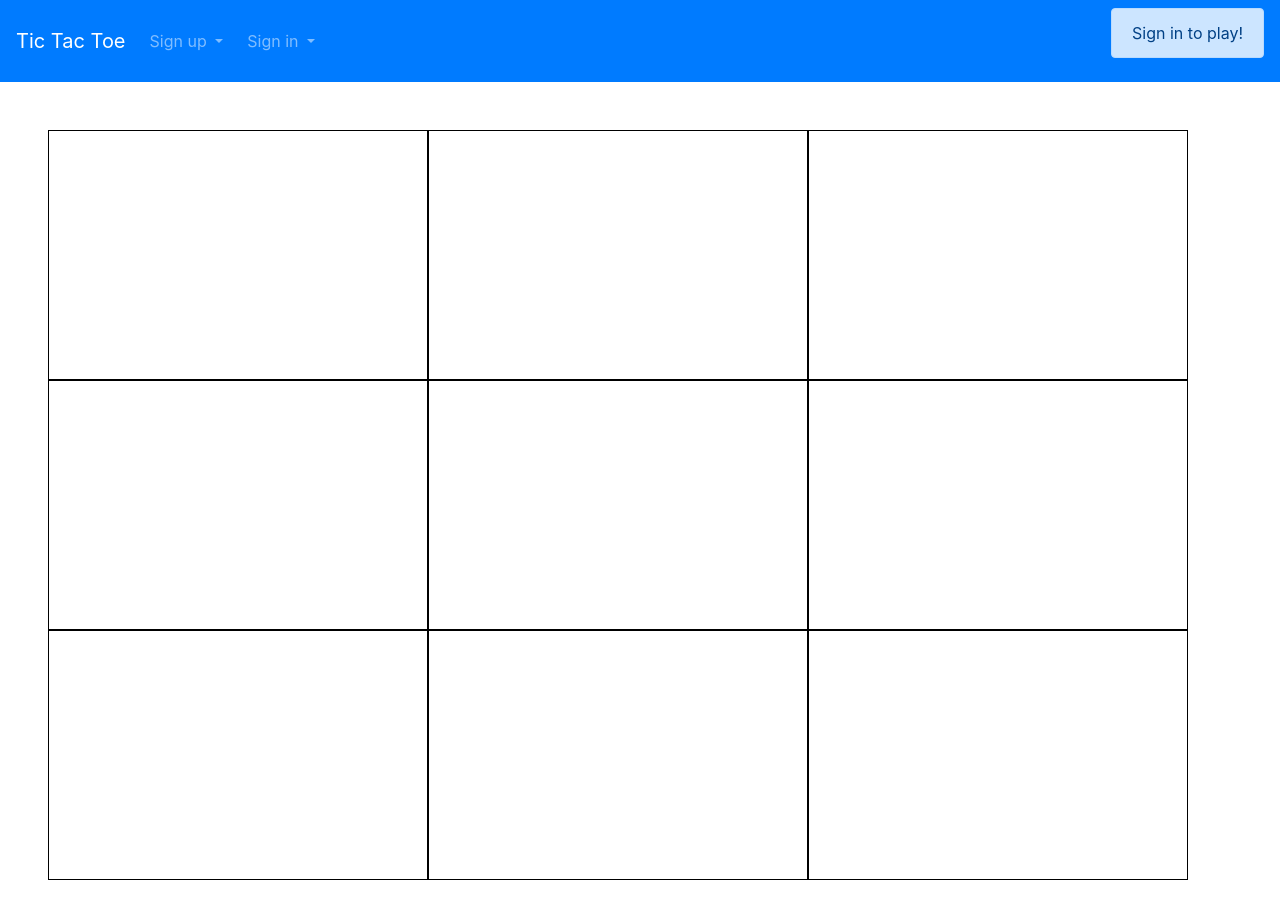
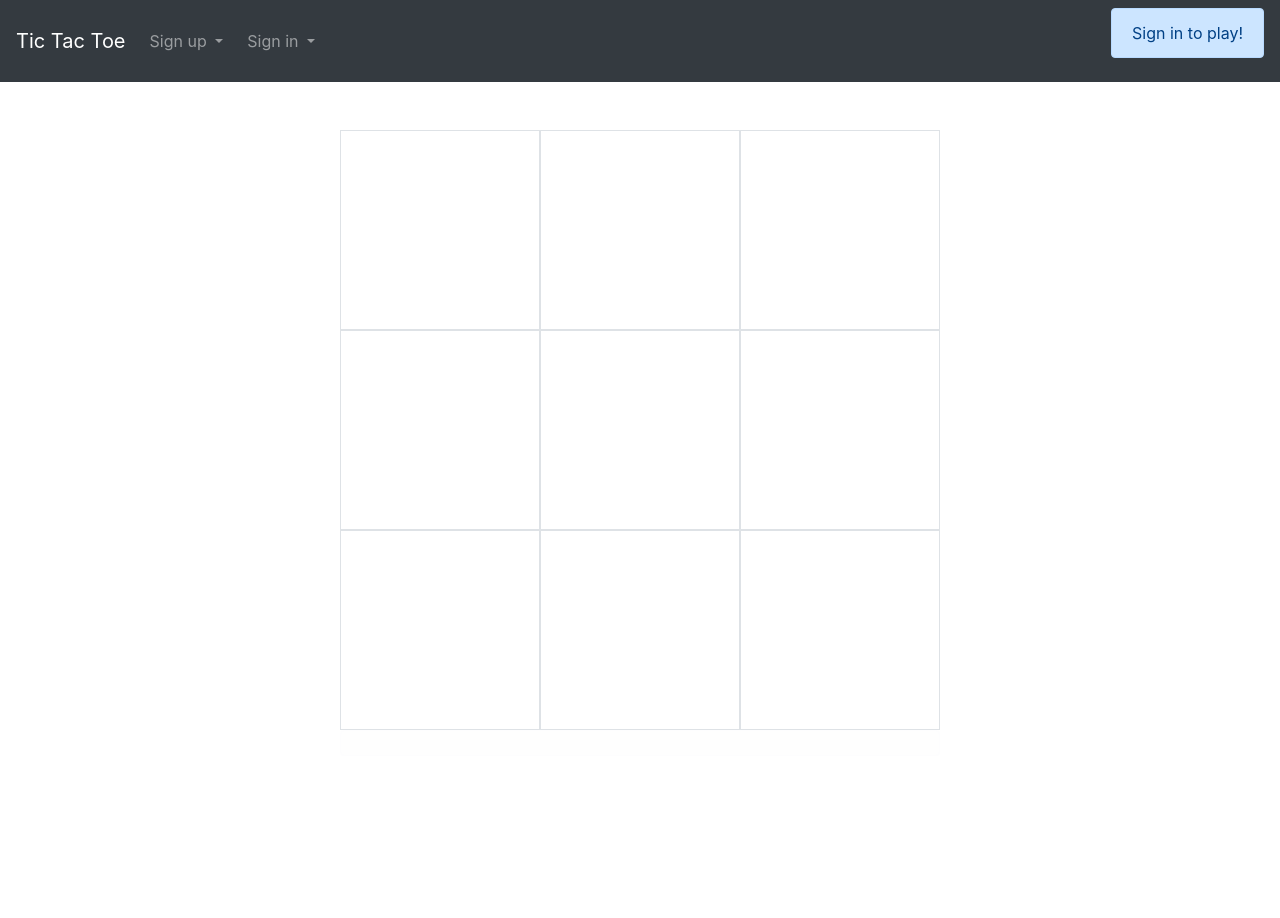
Before and after one commit to dnnyp/ga-tic-tac-toe-project, a website built with webpack: page index.html in a window 1280 px wide. After the commit the page ends 800 px from the top, so only its background shows below. Built offline with nearby package versions, Linux system fonts and the light colour scheme.

Commit message:
Update UI theme and game board
Updated the UI theme to a dark color, resized the game board, moved the
game stats display to the #message div, made the game piece symbols
more legible.

```diff
--- a/assets/scripts/game/ui.js
+++ b/assets/scripts/game/ui.js
@@ -9,7 +9,7 @@ const newGameSuccess = data => {
   store.currentPlayer = 'x'
   store.isOver = false
   store.gameStatus = 'Game in progress'
-  $('.game-square').text('-')
+  $('.game-square').text('')
 }
 
 const newGameFailure = () => {
@@ -37,7 +37,9 @@ const getGamesPlayedSuccess = data => {
 
 const getGamesWonSuccess = data => {
   store.gamesWon = data.games.length
-  $('#game-stats').text('Games Played: ' + store.gamesPlayed + ' | Games Won: ' + store.gamesWon)
+  $('#message').text('Games Played: ' + store.gamesPlayed + ' | Games Won: ' + store.gamesWon)
+  $('#message').removeClass()
+  $('#message').addClass('alert alert-info')
 }
 
 const getStatsFailure = () => {
--- a/assets/styles/index.scss
+++ b/assets/styles/index.scss
@@ -1,15 +1,25 @@
 @import '~bootstrap/scss/bootstrap';
+@import url('https://fonts.googleapis.com/css?family=Permanent+Marker&display=swap');
 
 $black: #000;
 $red: #f00;
 $green: #080;
+$grey: #6c757d;
+
+.container {
+  width: 600px;
+}
 
 .dropdown-menu {
   width: 300px;
 }
 
 .game-square {
-  border: 1px solid $black;
-  height: 250px;
-  width: 200px;
+  align-items: center;
+  color: $grey;
+  display: flex;
+  font-family: 'Permanent Marker', cursive;
+  font-size: 120px;
+  height: 200px;
+  justify-content: center;
 }
--- a/index.html
+++ b/index.html
@@ -13,7 +13,7 @@
     </head>
     <body>
       <header>
-        <nav class="navbar navbar-expand-lg navbar-dark bg-primary">
+        <nav class="navbar navbar-expand-lg navbar-dark bg-dark">
           <a class="navbar-brand" href="https://dnnyp.github.io/game-project-client/">Tic Tac Toe</a>
           <button class="navbar-toggler" type="button" data-toggle="collapse" data-target="#navbarSupportedContent" aria-controls="navbarSupportedContent" aria-expanded="false" aria-label="Toggle navigation">
             <span class="navbar-toggler-icon"></span>
@@ -79,14 +79,14 @@
                   </form>
                 </div>
               </li>
-              <li class="nav-item pr-2">
-                <button id="sign-out" class="btn btn-secondary" aria-disabled="true">Sign out</button>
+              <li class="nav-item pr-3">
+                <button id="sign-out" class="btn btn-danger">Sign out</button>
               </li>
-              <li class="nav-item pr-2">
-                <button id="new-game" class="btn btn-secondary" aria-disabled="true">New game</button>
+              <li class="nav-item pr-3">
+                <button id="new-game" class="btn btn-secondary">New game</button>
               </li>
-              <li class="nav-item pr-2">
-                <button id="get-stats" class="btn btn-secondary" aria-disabled="true">Get stats</button>
+              <li class="nav-item pr-3">
+                <button id="get-stats" class="btn btn-secondary">Get stats</button>
               </li>
             </ul>
             <div id="message" class="alert alert-primary" role="alert">
@@ -96,20 +96,21 @@
         </nav>
       </header>
       <main>
-        <section id="game" class="container m-5">
-          <div id="game-board" class="row">
-            <div id="square-0" class="game-square col-4" data-cell-index="0"></div>
-            <div id="square-1" class="game-square col-4" data-cell-index="1"></div>
-            <div id="square-2" class="game-square col-4" data-cell-index="2"></div>
-            <div id="square-3" class="game-square col-4" data-cell-index="3"></div>
-            <div id="square-4" class="game-square col-4" data-cell-index="4"></div>
-            <div id="square-5" class="game-square col-4" data-cell-index="5"></div>
-            <div id="square-6" class="game-square col-4" data-cell-index="6"></div>
-            <div id="square-7" class="game-square col-4" data-cell-index="7"></div>
-            <div id="square-8" class="game-square col-4" data-cell-index="8"></div>
+        <section id="game">
+          <div id="game-board" class="container mt-5">
+            <div class="row">
+              <div id="square-0" class="game-square col-4 border" data-cell-index="0"></div>
+              <div id="square-1" class="game-square col-4 border" data-cell-index="1"></div>
+              <div id="square-2" class="game-square col-4 border" data-cell-index="2"></div>
+              <div id="square-3" class="game-square col-4 border" data-cell-index="3"></div>
+              <div id="square-4" class="game-square col-4 border" data-cell-index="4"></div>
+              <div id="square-5" class="game-square col-4 border" data-cell-index="5"></div>
+              <div id="square-6" class="game-square col-4 border" data-cell-index="6"></div>
+              <div id="square-7" class="game-square col-4 border" data-cell-index="7"></div>
+              <div id="square-8" class="game-square col-4 border" data-cell-index="8"></div>
+            </div>
+            <div id="game-status" class="alert alert-light row" role="alert"></div>
           </div>
-          <div id="game-status" class="row"></div>
-          <div id="game-stats" class="row"></div>
         </section>
       </main>
     </body>
```
